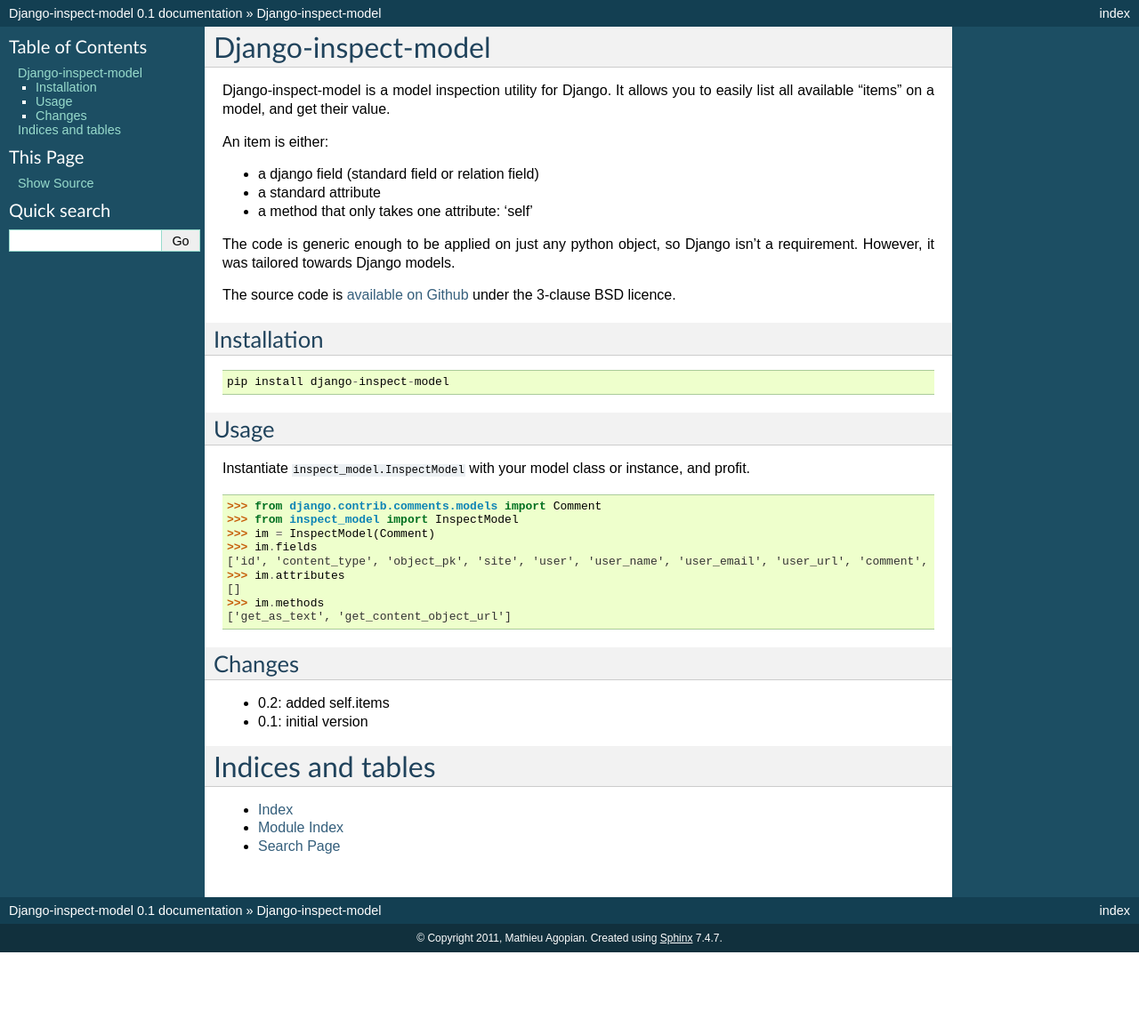
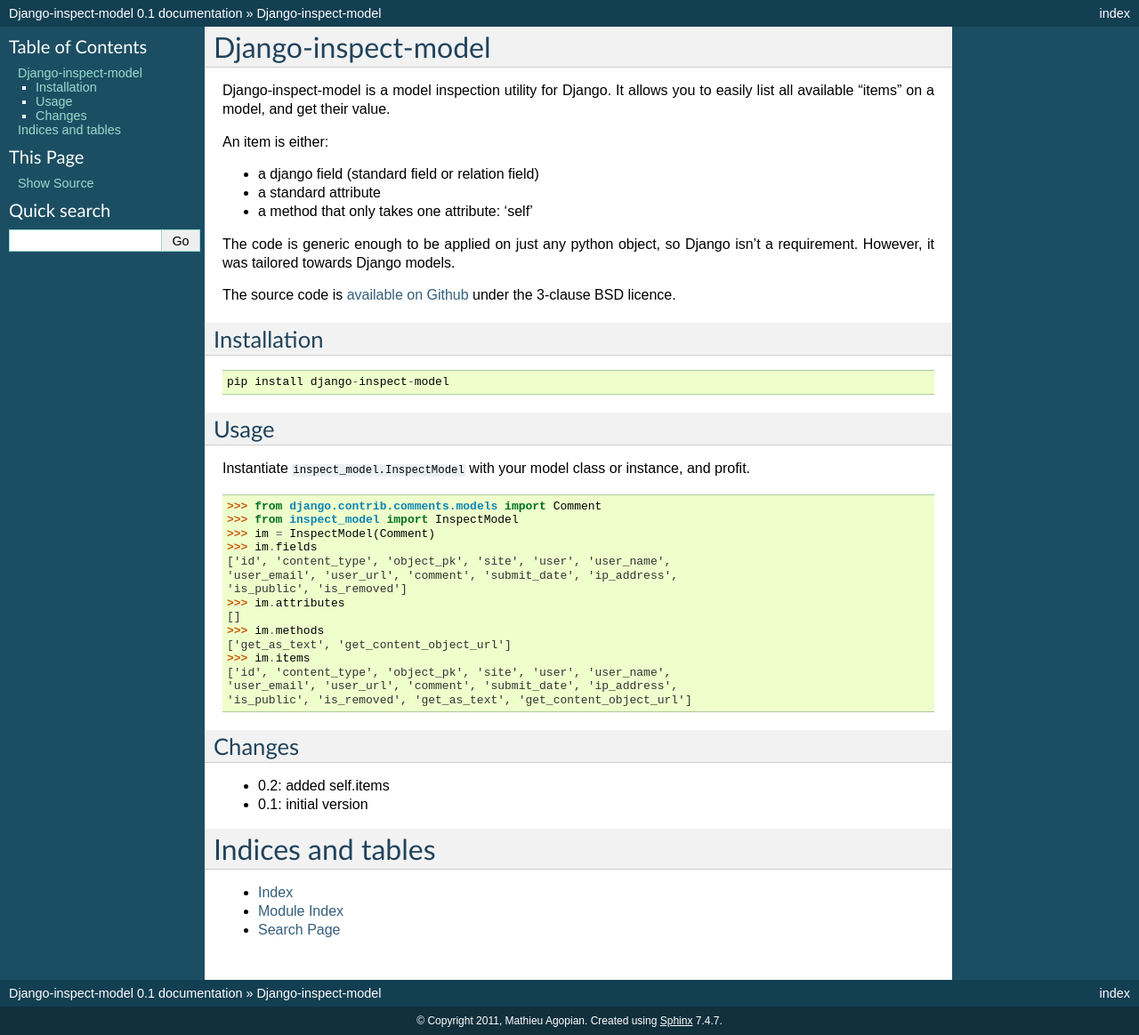
Before and after one commit to magopian/django-inspect-model, a Sphinx documentation site: the page built from docs/index.rst, in a window 1280 px wide. Shown: the whole page at 89% size. Built offline with Sphinx 7.4.7, drawn with Linux system fonts in a browser that asks for light colours; before the commit the page ends 1071 px from its top, so only the background shows below that.

Commit message:
minor documentation improvement

```diff
--- a/docs/index.rst
+++ b/docs/index.rst
@@ -42,11 +42,17 @@
     >>> from inspect_model import InspectModel
     >>> im = InspectModel(Comment)
     >>> im.fields
-    ['id', 'content_type', 'object_pk', 'site', 'user', 'user_name', 'user_email', 'user_url', 'comment', 'submit_date', 'ip_address', 'is_public', 'is_removed']
+    ['id', 'content_type', 'object_pk', 'site', 'user', 'user_name',
+    'user_email', 'user_url', 'comment', 'submit_date', 'ip_address',
+    'is_public', 'is_removed']
     >>> im.attributes
     []
     >>> im.methods
     ['get_as_text', 'get_content_object_url']
+    >>> im.items
+    ['id', 'content_type', 'object_pk', 'site', 'user', 'user_name',
+    'user_email', 'user_url', 'comment', 'submit_date', 'ip_address',
+    'is_public', 'is_removed', 'get_as_text', 'get_content_object_url']
 
 .. toctree::
    :maxdepth: 2
```
